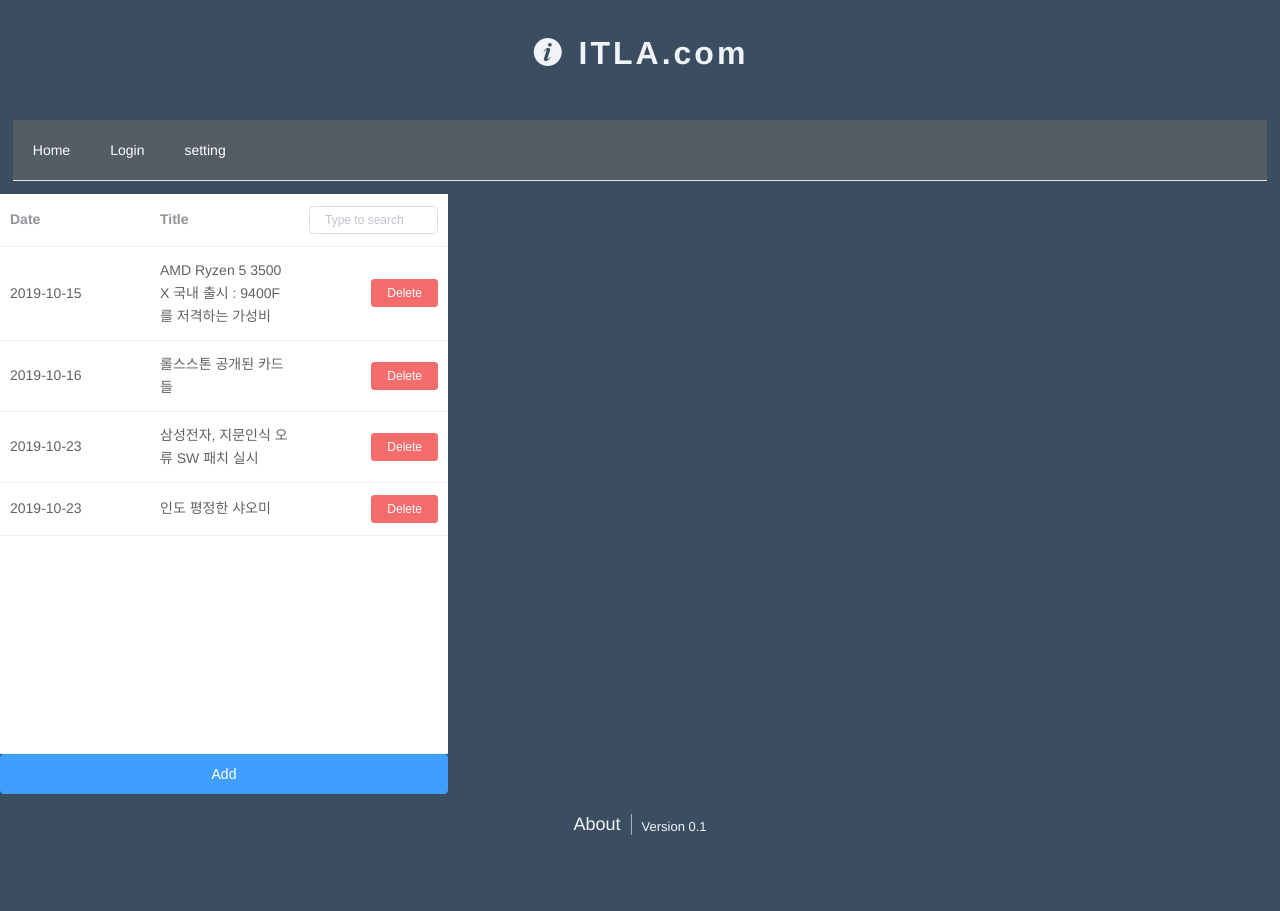
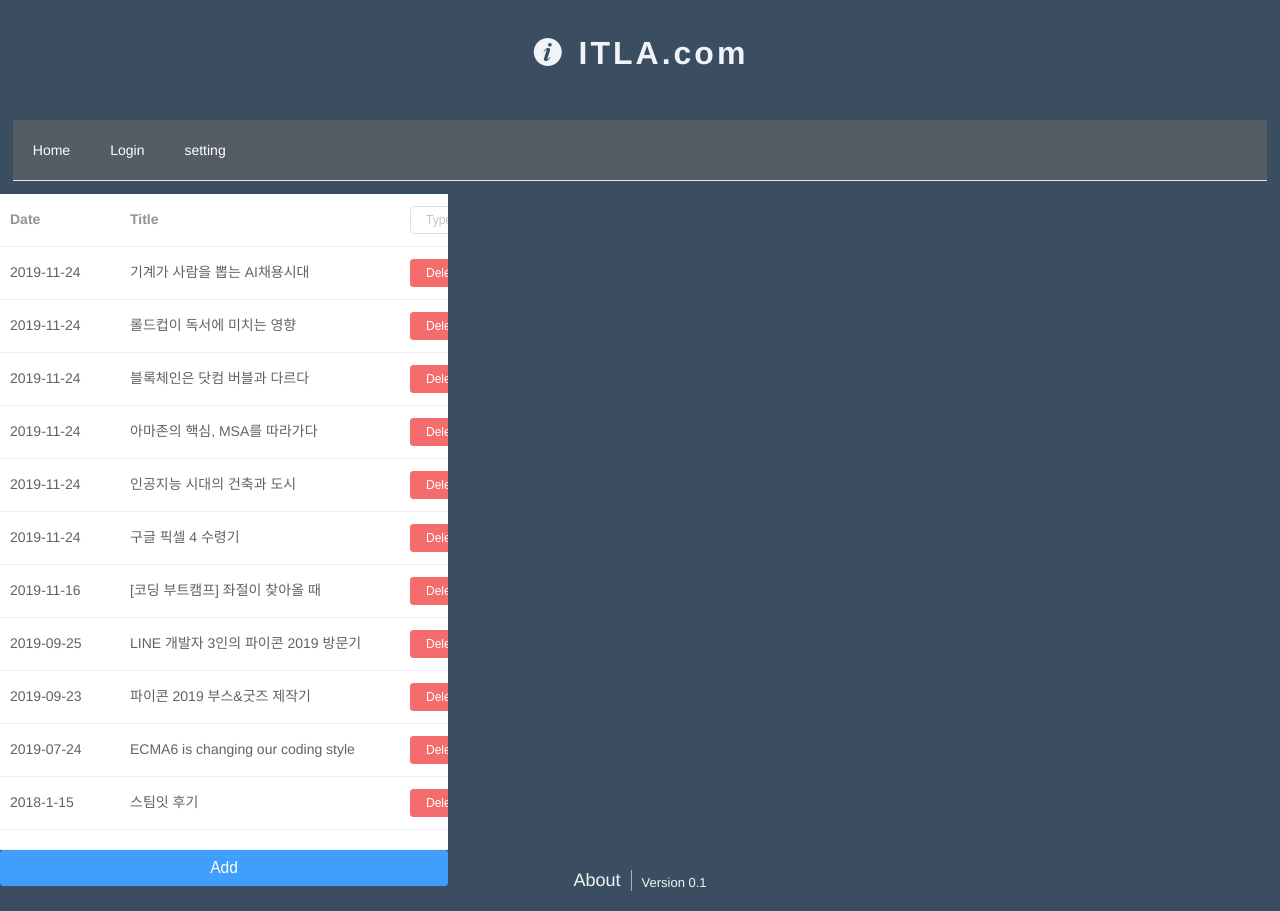
Before and after one commit to Levinna/ITLA.com, a Vue app in the folder itla/: page /feedranking in a window 1280 px wide. Before the commit the page ends 855 px from the top, so only its background shows below. Built offline with nearby package versions, Linux system fonts and the light colour scheme.

Commit message:
feed 데이터 추가 로고 클릭 추가

```diff
--- a/itla/src/App.vue
+++ b/itla/src/App.vue
@@ -1,7 +1,7 @@
 <template>
     <div id="app">
     <div class="header">
-        <h1 class="sitename">
+        <h1 class="sitename" @click="$router.push('/home')" style="cursor: pointer">
             <i class="el-icon-info"></i>
             ITLA.com
         </h1>
--- a/itla/src/components/FeedRanking.vue
+++ b/itla/src/components/FeedRanking.vue
@@ -1,17 +1,19 @@
 <template>
-    <div style="display: flex; margin: auto">
-        <div id = "feeds" style="float: left; width:35% ;">
+    <div style="display: flex; margin: auto; height: 41em ">
+        <div id = "feeds" style="float: left; width:35%; height: 100%">
             <el-table
                     @cell-click = "sendUrl"
                     empty-text="결과가 없습니다."
                     :data="this.$data.propsdata.filter(data => !search || data.title.toLowerCase().includes(search.toLowerCase()))"
                     style="width: 100%;"
-                    height="70vh">
+                    height="100%">
                 <el-table-column
+                        width="120%"
                         label="Date"
                         prop="date">
                 </el-table-column>
                 <el-table-column
+                        width="280%"
                         label="Title"
                         prop="title">
                 </el-table-column>
@@ -32,12 +34,12 @@
                 </el-table-column>
 
             </el-table>
-            <div id ="add_button">
+            <div id ="add_button" style="position: relative">
                 <el-button
-                    size="nomal"
+                    size="small"
                     type="primary"
                     @click.stop = "dialogFormVisible = true"
-                    style="width: 100%">Add</el-button>
+                    style="width: 100%; position: absolute;bottom: -3em; left: 0"><span style="font-size: 130%">Add</span></el-button>
                 <el-dialog title="피드 추가" :visible.sync="dialogFormVisible">
                     <el-form :model="form">
                         <el-form-item label="Date" :label-width="formLabelWidth">
@@ -64,8 +66,8 @@
         </div>
         <div style="clear: both"></div>
 
-        <div id = "reader" v-if="reader_web_info" style="width: 100%; height: 100%" >
-            <feed-reader v-bind:props="reader_web_info" style="width: 98%; height: 100%; margin: auto" ></feed-reader>
+        <div id = "reader" v-if="reader_web_info" style="width: 100%;" >
+            <feed-reader v-bind:props="reader_web_info" style="width: 98%; height: 100%; margin: auto; overflow: hidden" ></feed-reader>
         </div>
     </div>
 </template>
@@ -80,30 +82,74 @@
         data() {
             return {
                 propsdata:[{
-                date: '2019-10-15',
-                title: 'AMD Ryzen 5 3500X 국내 출시 : 9400F를 저격하는 가성비',
+                    date: '2019-11-24',
+                    title: '기계가 사람을 뽑는 AI채용시대',
                     address: 'No. 189, Grove St, Los Angeles',
-                url:"https://lwk24.tistory.com/618",
+                    url:"https://brunch.co.kr/@yooncohg/141",
+                    rate:0,
+                },{
+                    date: '2019-11-24',
+                    title: '롤드컵이 독서에 미치는 영향',
+                    address: 'No. 189, Grove St, Los Angeles',
+                    url:"https://brunch.co.kr/@ssmile777/64",
+                    rate:0,
+                },{
+                        date: '2019-11-24',
+                        title: '블록체인은 닷컴 버블과 다르다',
+                        address: 'No. 189, Grove St, Los Angeles',
+                        url:"https://brunch.co.kr/@noder/14",
+                        rate:0,
+                 },{
+                    date: '2019-11-24',
+                    title: '아마존의 핵심, MSA를 따라가다',
+                    address: 'No. 189, Grove St, Los Angeles',
+                    url:"https://brunch.co.kr/@beennote/186",
+                    rate:0,
+                },
+                    {
+                    date: '2019-11-24',
+                    title: '인공지능 시대의 건축과 도시',
+                    address: 'No. 189, Grove St, Los Angeles',
+                    url:"https://brunch.co.kr/@kimsungah/5",
                     rate:0,
                  }, {
-                date: '2019-10-16',
-                title: '롤스스톤 공개된 카드들',
+                    date: '2019-11-24',
+                    title: '구글 픽셀 4 수령기',
                     address: 'No. 189, Grove St, Los Angeles',
-                url:"http://www.inven.co.kr/board/lol/2778/66260",
+                    url:"https://brunch.co.kr/@minseungsong/43",
                     rate:0,
                 }, {
-                date: '2019-10-23',
-                title: '삼성전자, 지문인식 오류 SW 패치 실시',
+                    date: '2019-11-16',
+                    title: '[코딩 부트캠프] 좌절이 찾아올 때',
                     address: 'No. 189, Grove St, Los Angeles',
-                url:"https://biz.chosun.com/site/data/html_dir/2019/10/23/2019102301677.html",
+                    url:"https://brunch.co.kr/@byuldbyul/29",
                     rate:0,
                  }, {
-                date: '2019-10-23',
-                title: '인도 평정한 샤오미',
+                    date: '2019-09-25',
+                    title: 'LINE 개발자 3인의 파이콘 2019 방문기',
                     address: 'No. 189, Grove St, Los Angeles',
-                url:"http://www.bloter.net/archives/358513",
+                    url:"https://engineering.linecorp.com/ko/blog/pycon-korea-2019/",
                     rate:0,
-            }],
+                }, {
+                    date: '2019-09-23',
+                    title: '파이콘 2019 부스&굿즈 제작기',
+                    address: 'No. 189, Grove St, Los Angeles',
+                    url:"https://brunch.co.kr/@sundayoff/38",
+                    rate:0,
+                }, {
+                    date: '2019-07-24',
+                    title: 'ECMA6 is changing our coding style',
+                    address: 'No. 189, Grove St, Los Angeles',
+                    url:"https://medium.com/@arunrajeevan/ecma6-is-changing-our-coding-style-70a42b86b567",
+                    rate:0,
+                }, {
+                    date: '2018-1-15',
+                    title: '스팀잇  후기',
+                    address: 'No. 189, Grove St, Los Angeles',
+                    url:"https://brunch.co.kr/@byuldbyul/29",
+                    rate:0,
+                  },
+                ],
                 formLabelWidth: '120px',
                 dialogFormVisible: false,
                 reader_web_info :"",
--- a/itla/src/components/Feedreader.vue
+++ b/itla/src/components/Feedreader.vue
@@ -1,17 +1,17 @@
 <template>
-    <div id = "reader_wrapper"  style = "background: wheat;">
+    <div id = "reader_wrapper"  style = "background: wheat; padding: 1px">
         <div>
-            <div id = "title" style="font-size:40px; text-align: center; display: inline">
+            <div id = "title" style="font-size: 40px; text-align: center; display: inline">
 
                 {{props.title}}
                 <el-popover
-                        placement="top"
+                        placement="bottom"
                         width="200"
                         trigger="click">
                     <div class="block" style="display: inline; text-align: center">
                         <el-rate v-model="props.rate"></el-rate>
                     </div>
-                    <i :class="star_class" slot="reference" @mouseover="on" @mouseleave= "off"></i>
+                    <i v-bind:class="[star_class,props.rate ? 'el-icon-star-on':'el-icon-star-off']" slot="reference" @mouseover="on" @mouseleave= "off"></i>
                 </el-popover>
 
             </div>
@@ -20,7 +20,7 @@
         </div>
 
         <div style="clear: both"></div>
-        <iframe v-bind:src="props.url" style=" width:98%; height: 70vh; margin:auto;"></iframe>
+        <iframe v-bind:src="props.url" style=" width:98%; height: 90%; margin:auto; overflow:hidden;"></iframe>
     </div>
 </template>
 
@@ -30,7 +30,7 @@
         props: ['props'],
         data() {
             return {
-                star_class : "el-icon-star-off"
+                star_class :  "el-icon-star-off"
             }
         },
         methods:{
@@ -40,7 +40,8 @@
             off(){
                 this.$data.star_class = "el-icon-star-off";
             }
-        }
+        },
+
     }
 </script>
 
--- a/itla/src/views/Home.vue
+++ b/itla/src/views/Home.vue
@@ -1,11 +1,11 @@
 <template>
-    <div class="home">
+    <el-main class="home">
         <main>
             <div class="feedranking">
                 <feed-ranking></feed-ranking>
             </div>
         </main>
-    </div>
+    </el-main>
 </template>
 
 <script>
@@ -38,4 +38,7 @@
   .feedranking {
     padding : 1%;
   }
+    .home{
+        margin:1%;
+    }
 </style>
--- a/itla/src/views/Setting.vue
+++ b/itla/src/views/Setting.vue
@@ -29,7 +29,7 @@
                     </div>
 
 
-                    <el-table class="category_edit" header-row-style="display:none;"
+                    <el-table class="category_edit" header-row-style="display:none;" style="font-size: 21px"
                               :data="this.$data.UserCategory.filter(data => !search_target || data.category.toLowerCase().includes(search_target.toLowerCase()))">
                         <el-table-column
                                 align="left">
@@ -86,7 +86,7 @@
 
 <script>
     function changePassword(new_password) {
-        console.log(new_password, "로 변경됨")
+        alert("비밀번호가 변경되었습니다")
     }
 
     export default {
@@ -101,19 +101,19 @@
                 visible: false,
                 UserCategory: [
                     {
-                        "category": "shopping",
+                        "category": "product",
 
                     },
                     {
-                        "category": "reading",
+                        "category": "review",
 
                     },
                     {
-                        "category": "cleaning",
+                        "category": "game",
 
                     },
                     {
-                        "category": "exercise",
+                        "category": "tech",
 
                     },
                     {
@@ -121,10 +121,10 @@
 
                     },
                     {
-                        "category": "review"
+                        "category": "info"
                     },
                     {
-                        "category": "buy"
+                        "category": "Apple"
                     }
                 ]
 
```
Lines whose indentation alone changed are shown as unchanged.
